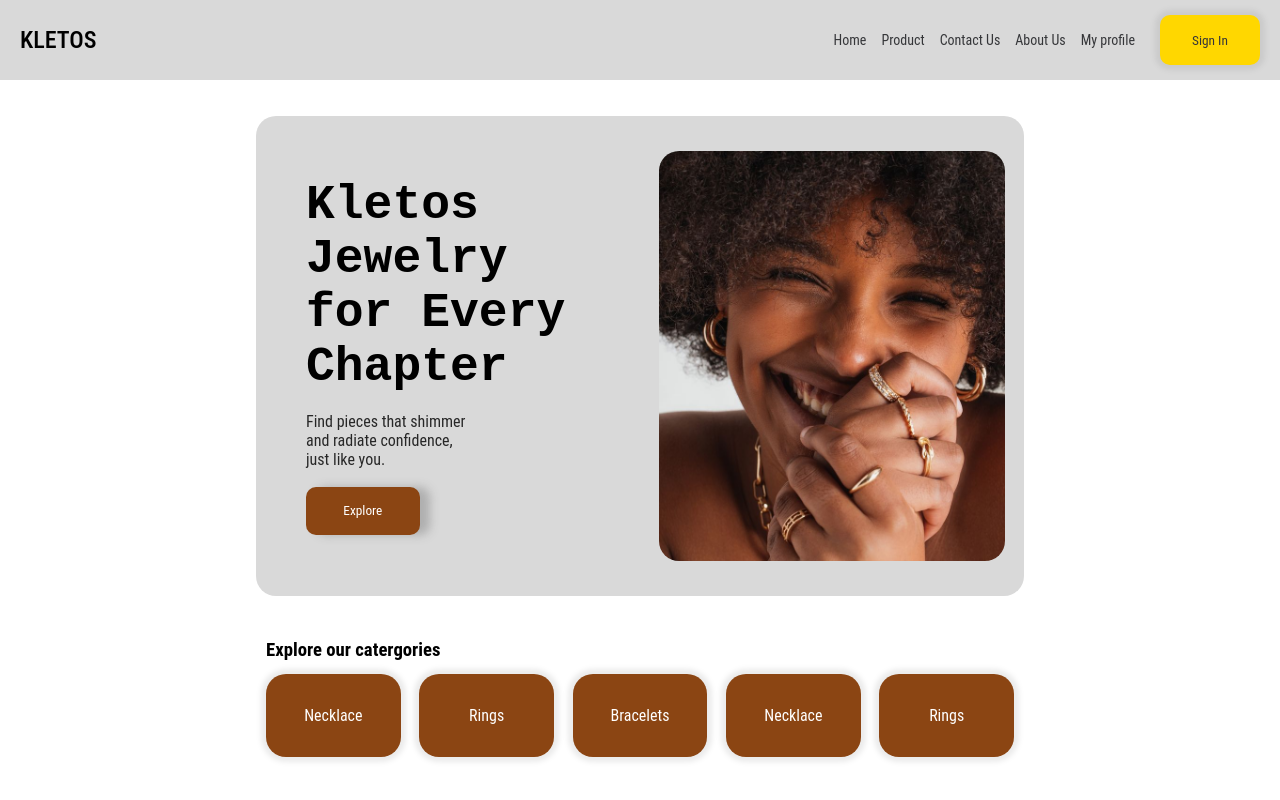
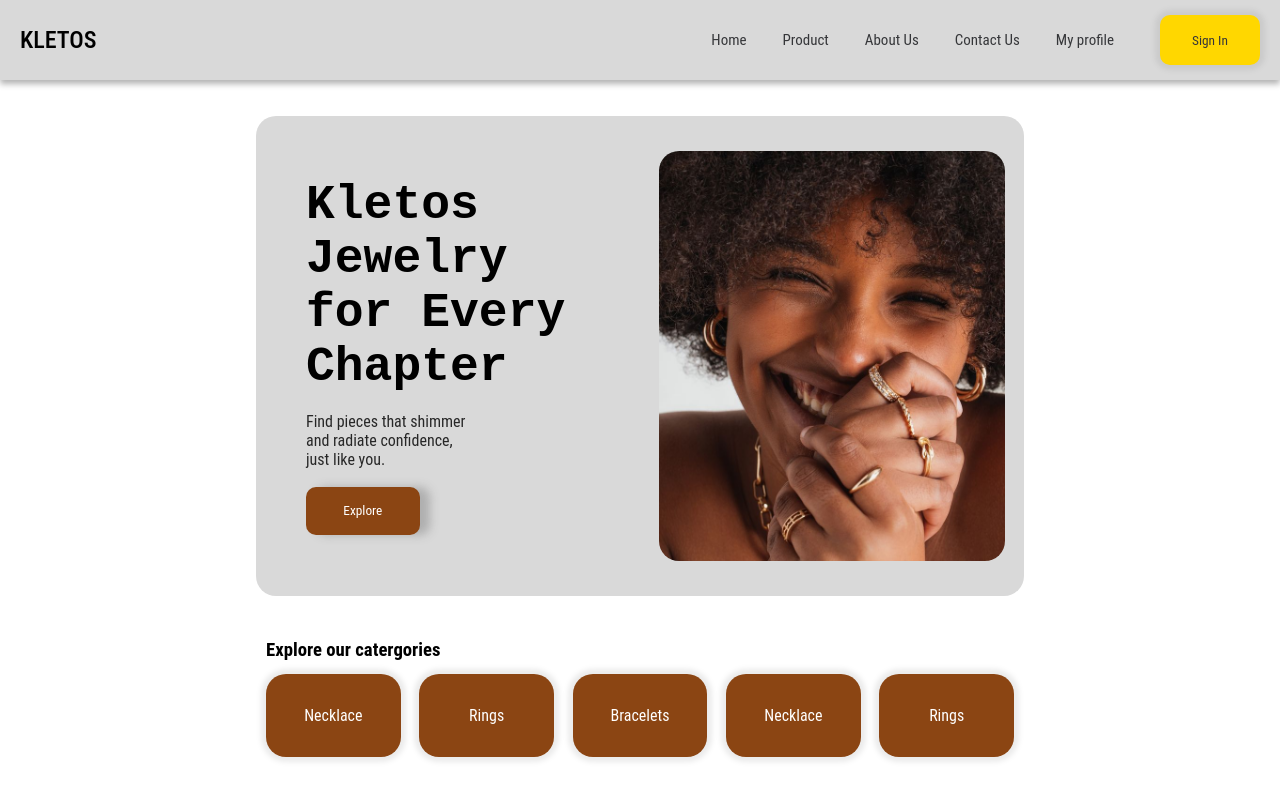
Before and after one commit to EzraAriwomoi/shop_commerce, a React (Vite) app in the folder Front/: page / in a window 1280 px wide. Shown: the top 800 px of the page. Built offline with nearby package versions, Linux system fonts and the light colour scheme.

Commit message:
new commits

```diff
--- a/Front/src/components/layout/NavBar.jsx
+++ b/Front/src/components/layout/NavBar.jsx
@@ -11,8 +11,8 @@ const NavBar = () => {
         <li>
           <a href="/products">Product</a>
         </li>
+        <li>About Us</li>
         <li>Contact Us</li>
-        <li>About Us</li>
         <li>My profile</li>
         <button>
           <a href="/auth">Sign In</a>
--- a/Front/src/css/layoutcss/layout.css
+++ b/Front/src/css/layoutcss/layout.css
@@ -9,6 +9,7 @@
   align-items: center;
   padding: 0px 20px;
   z-index: 50;
+  box-shadow: 0 4px 6px rgba(0, 0, 0, 0.3);
 }
 
 .navbar > span {
@@ -21,12 +22,13 @@
   display: flex;
   justify-content: space-evenly;
   align-items: center;
-  gap: 15px;
+  gap: 24px;
 }
 
 .navbar > ul > li {
-  font-size: 14px;
+  font-size: 15px;
   color: #353639;
+  padding-right: 12px;
 }
 
 .navbar > ul > li > a {
```
